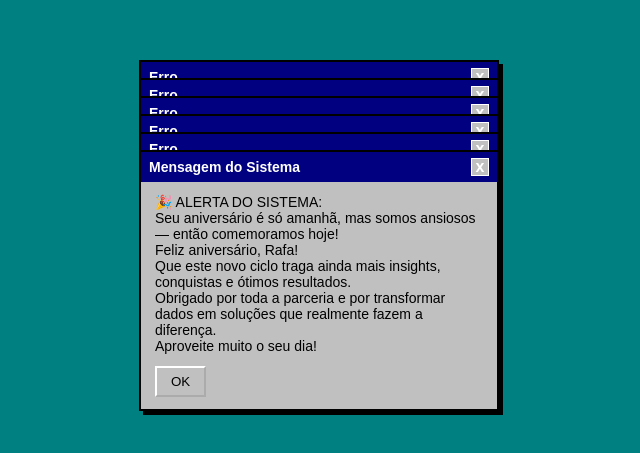
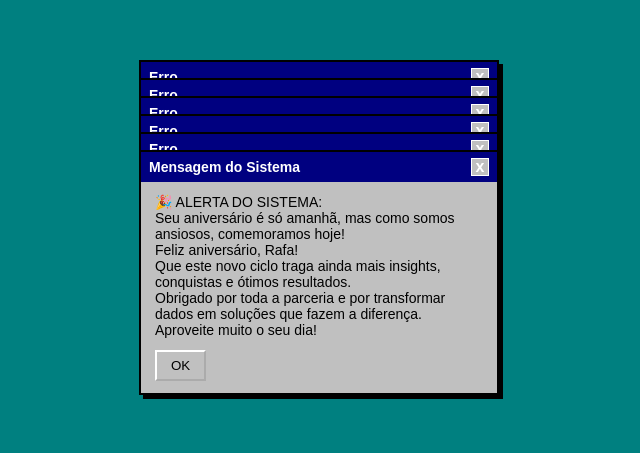
Before and after one commit to goettenrodrigo/birthday, a plain HTML site: page index.html in a window 1280 px wide. Shown: the part 225-678 px from the top of the page, without its empty margins (321-961 px from the left). Drawn offline with Linux system fonts and the light colour scheme.

Commit message:
Add files via upload

```diff
--- a/index.html
+++ b/index.html
@@ -114,14 +114,14 @@ A fatal exception 0E has occurred at 0028:C0011E36 in VXD VMM(01) +00010E36. The
 <script>
   // Mensagens e configuração
   const preErrors = [
-    'Erro 404: Parabéns antecipados não encontrados.',
+    'Erro 404: Parabéns antecipados encontrados.',
     'Falha crítica: Elogios corrompidos em memória.',
     'Aviso: Nível de ansiedade da equipe acima do limite.',
     'Processo estranho detectado: festa_prematura.exe',
     'Alerta: Buffer de surpresa quase cheio.'
   ];
 
-  const finalMessage = `🎉 ALERTA DO SISTEMA:\n\nSeu aniversário é só amanhã, mas somos ansiosos — então comemoramos hoje!\n\nFeliz aniversário, Rafa!\n\nQue este novo ciclo traga ainda mais insights, conquistas e ótimos resultados.\n\nObrigado por toda a parceria e por transformar dados em soluções que realmente fazem a diferença.\n\nAproveite muito o seu dia!`;
+  const finalMessage = `🎉 ALERTA DO SISTEMA:\n\nSeu aniversário é só amanhã, mas como somos ansiosos, comemoramos hoje!\n\nFeliz aniversário, Rafa!\n\nQue este novo ciclo traga ainda mais insights, conquistas e ótimos resultados.\n\nObrigado por toda a parceria e por transformar dados em soluções que fazem a diferença.\n\nAproveite muito o seu dia!`;
 
   // elementos
   const progressFill = document.getElementById('progressFill');
```
